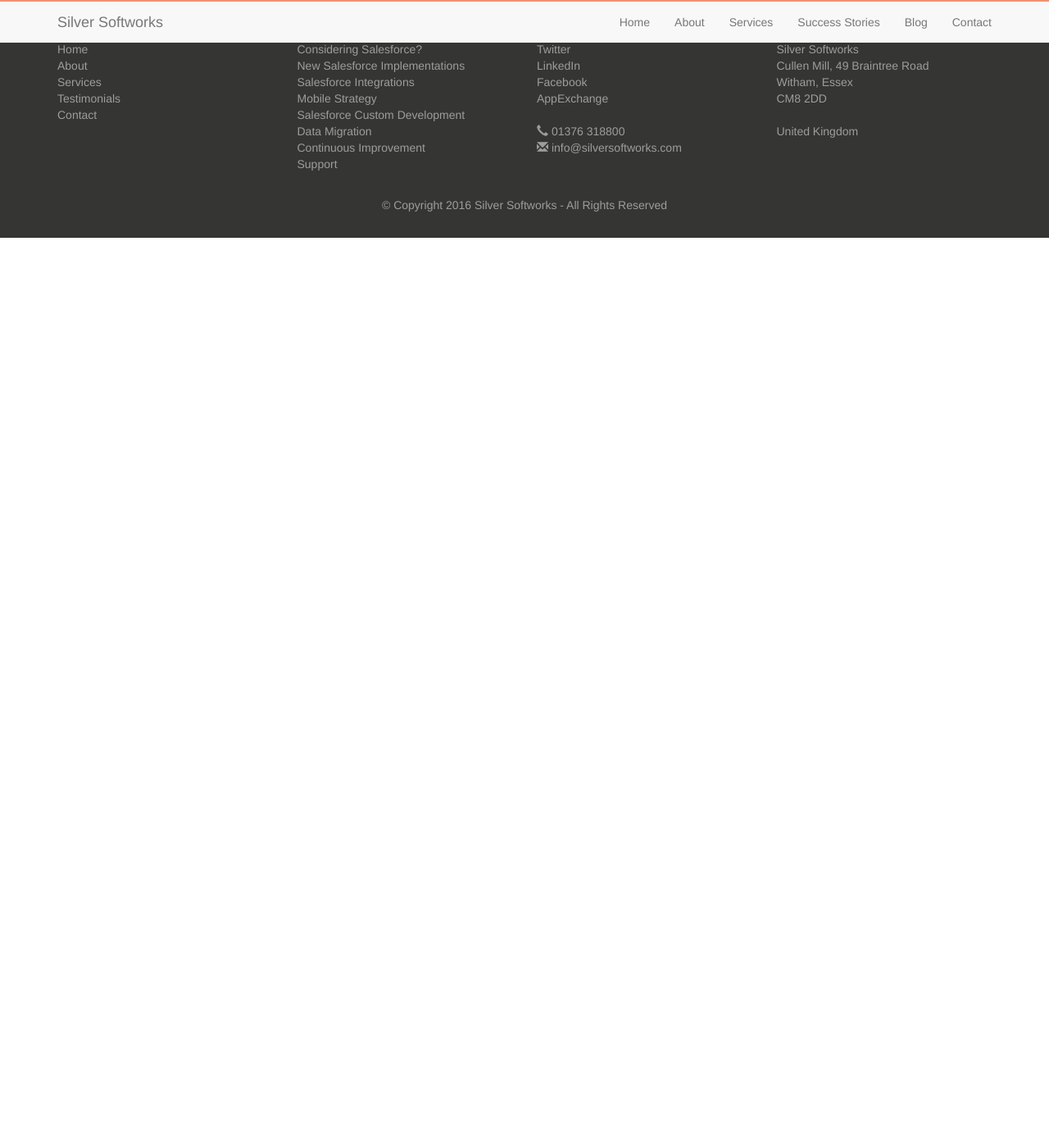
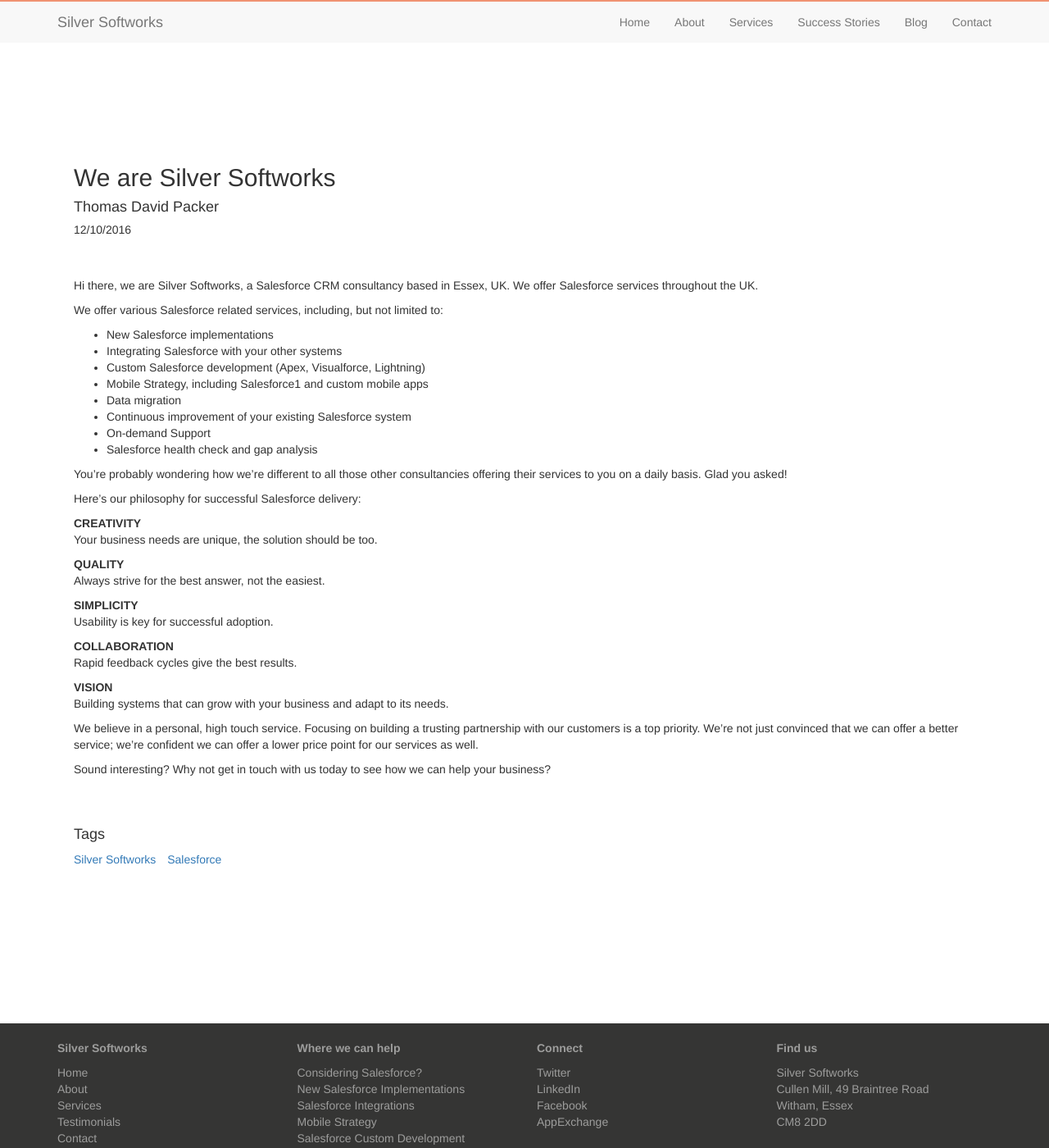
Before and after one commit to ThomasDavidPacker/Silver-Softworks, a Jekyll site: the page built from _posts/2016-10-12-we-are-silver-softworks.html, in a window 1280 px wide and 1400 px high. Shown: the whole window at 82% size. Built offline with Jekyll 4.4.1, drawn with Linux system fonts in a browser that asks for light colours.

Commit message:
Updating Blog
Updating Blog

```diff
--- /dev/null
+++ b/_layouts/blogPost.html
@@ -0,0 +1,45 @@
+---
+layout: default
+---
+
+<div id="main-content">
+	<!--<div class="c_section_large">
+		<div class="container c_section_content_center">
+			<div class="row">
+				<div class="col-md-12">
+					<h1 class="c_fade c_silsof_header">{{page.title}}</h1>
+				</div>
+			</div>
+		</div>
+	</div>-->
+	<div class="c_section_large">
+		<div class="container">
+			<div class="row">
+				<div class="col-md-12">
+					<div class="c_section_content">
+						<h2>{{ page.title }}</h2>
+						<h4>{{ page.author }}</h4>
+						<h5>{{ page.postDate }}</h5>
+					</div>
+				</div>
+				<div class="col-md-12">
+					<div class="c_section_content">
+
+						{{ content }}
+
+					</div>
+				</div>
+				<div class="col-md-12">
+					<div class="c_section_content">
+						<h4>Tags</h4>
+						<ul class="list-inline">
+							{% for category in page.categories %}
+								<li><a>{{ category }}</a></li>
+							{% endfor %}
+						</ul>
+					</div>
+				</div>
+			</div>
+		</div>
+	</div>
+</div>
--- a/_posts/2016-10-12-we-are-silver-softworks.html
+++ b/_posts/2016-10-12-we-are-silver-softworks.html
@@ -1,9 +1,47 @@
 ---
-layout: default
+layout: blogPost
 title: We are Silver Softworks
-date: 2016-10-12
-author_id: thomas_packer
+postDate: 12/10/2016
+author: Thomas David Packer
 description: Welcome post from Silver Softworks
-categories:
+categories: [Silver Softworks, Salesforce]
 banner:
 ---
+
+<p>Hi there, we are Silver Softworks, a Salesforce CRM consultancy based in Essex, UK.  We offer Salesforce services throughout the UK.</p>
+
+<p>We offer various Salesforce related services, including, but not limited to:</p>
+
+<ul>
+	<li>New Salesforce implementations</li>
+	<li>Integrating Salesforce with your other systems</li>
+	<li>Custom Salesforce development (Apex, Visualforce, Lightning)</li>
+	<li>Mobile Strategy, including Salesforce1 and custom mobile apps</li>
+	<li>Data migration</li>
+	<li>Continuous improvement of your existing Salesforce system</li>
+	<li>On-demand Support</li>
+	<li>Salesforce health check and gap analysis</li>
+</ul>
+
+<p>You’re probably wondering how we’re different to all those other consultancies offering their services to you on a daily basis. Glad you asked!</p>
+
+<p>Here’s our philosophy for successful Salesforce delivery:</p>
+
+<p><strong>CREATIVITY</strong><br>
+Your business needs are unique, the solution should be too.</p>
+
+<p><strong>QUALITY</strong><br>
+Always strive for the best answer, not the easiest.</p>
+
+<p><strong>SIMPLICITY</strong><br>
+Usability is key for successful adoption.</p>
+
+<p><strong>COLLABORATION</strong><br>
+Rapid feedback cycles give the best results.</p>
+
+<p><strong>VISION</strong><br>
+Building systems that can grow with your business and adapt to its needs.</p>
+
+<p>We believe in a personal, high touch service. Focusing on building a trusting partnership with our customers is a top priority. We’re not just convinced that we can offer a better service; we’re confident we can offer a lower price point for our services as well.</p>
+
+<p>Sound interesting? Why not get in touch with us today to see how we can help your business?</p>
--- a/css/style.css
+++ b/css/style.css
@@ -1,3 +1,8 @@
+.c_silsof_header
+{
+	font-family: QuinchoScript;
+}
+
 .c_section
 {
 	padding: 40px;
@@ -126,6 +131,24 @@
 	padding: 20px;
 	border-radius: 25px;
 	padding: 40px;
+}
+
+.c_post_container
+{
+	padding: 20px;
+	border: 1px solid black;
+}
+
+.c_post
+{
+	padding: 20px;
+	border: 1px solid black;
+}
+
+.c_post_content
+{
+	padding-top: 20px;
+	padding-bottom: 20px;
 }
 
 #c_main_navbar
```
Also changed, not shown: _posts/2016-05-24-we-are-hiring.html (added, +9 -0 lines), _posts/2016-10-13-welcome-to-our-new-website.html (added, +9 -0 lines), blog.html (+29 -7 lines).
